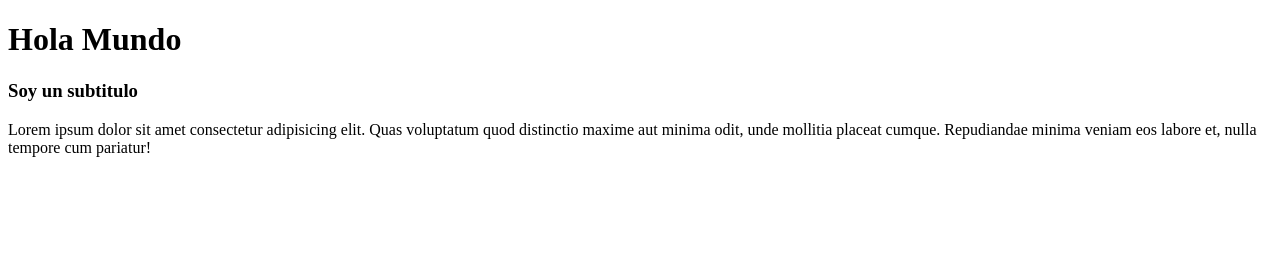
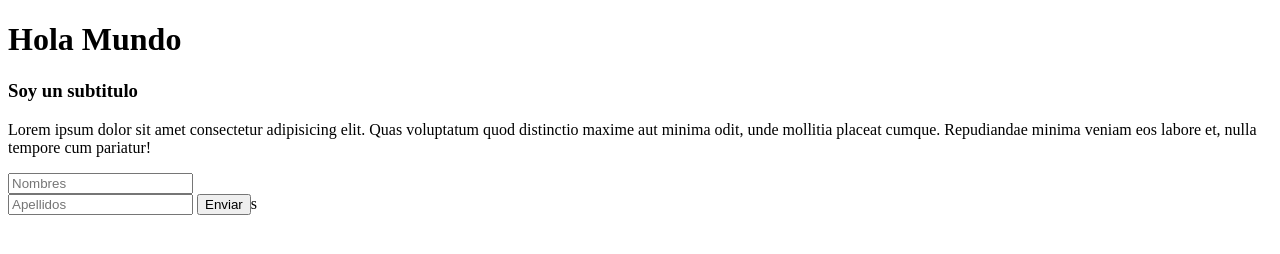
Before and after one commit to SrKronos/testgit, a plain HTML site: page index.html in a window 1280 px wide. Drawn offline with Linux system fonts and the light colour scheme.

Commit message:
primer formulario

```diff
--- a/index.html
+++ b/index.html
@@ -14,5 +14,10 @@
             Lorem ipsum dolor sit amet consectetur adipisicing elit. Quas voluptatum quod distinctio maxime aut minima odit, unde mollitia placeat cumque. Repudiandae minima veniam eos labore et, nulla tempore cum pariatur!
         </p>
     </div>
+    <form action="">
+        <input type="text" name="innombre" id="innombre" placeholder="Nombres"><br>
+        <input type="text" name="inapellido" id="inapellido" placeholder="Apellidos">
+        <input type="submit" value="Enviar">s
+    </form>
 </body>
 </html>
```
